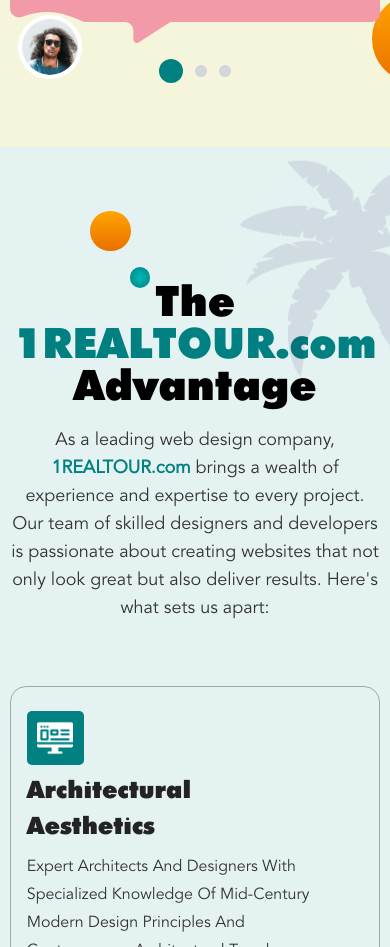
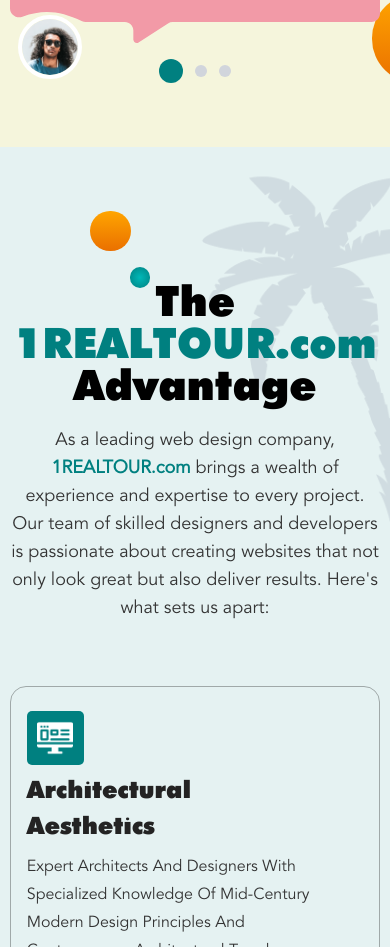
Before and after one commit to awaiskhancpp/Palm-Springs, a Next.js app: page / in a window 390 px wide. Shown: the part 3854-4801 px from the top of the page. Built offline with nearby package versions, Linux system fonts and the light colour scheme.

Commit message:
Refactor AdvantagesSection layout for improved positioning and responsiveness

```diff
--- a/src/components/AdvantagesSection.tsx
+++ b/src/components/AdvantagesSection.tsx
@@ -25,15 +25,15 @@
   ]
 
   return (
-    <section className="w-full bg-[#0080801A] py-16 overflow-hidden">
+    <section className="relative w-full bg-[#0080801A] py-16 overflow-hidden">
+      <Image
+        src="/tree_right.png"
+        alt=""
+        width={200}
+        height={240}
+        className="absolute top-4 -right-2"
+      />
       <div className="relative max-w-[1441px] w-[95%] mx-auto">
-        <Image
-          src="/tree_right.png"
-          alt=""
-          width={200}
-          height={240}
-          className="absolute -top-16 -right-14"
-        />
         <div className="absolute left-20 top-0 w-[53.18px] h-[73.36px] relative">
           <div className="w-[40.77px] h-[40.77px] rounded-full bg-[linear-gradient(180deg,#FFA500_0%,#EA7000_100%)]" />
           <div className="w-[20.39px] h-[20.39px] mt-4 ml-10 rounded-full bg-[radial-gradient(circle_at_50%_50%,#00B8B8_0%,#008080_100%)]" />
```
